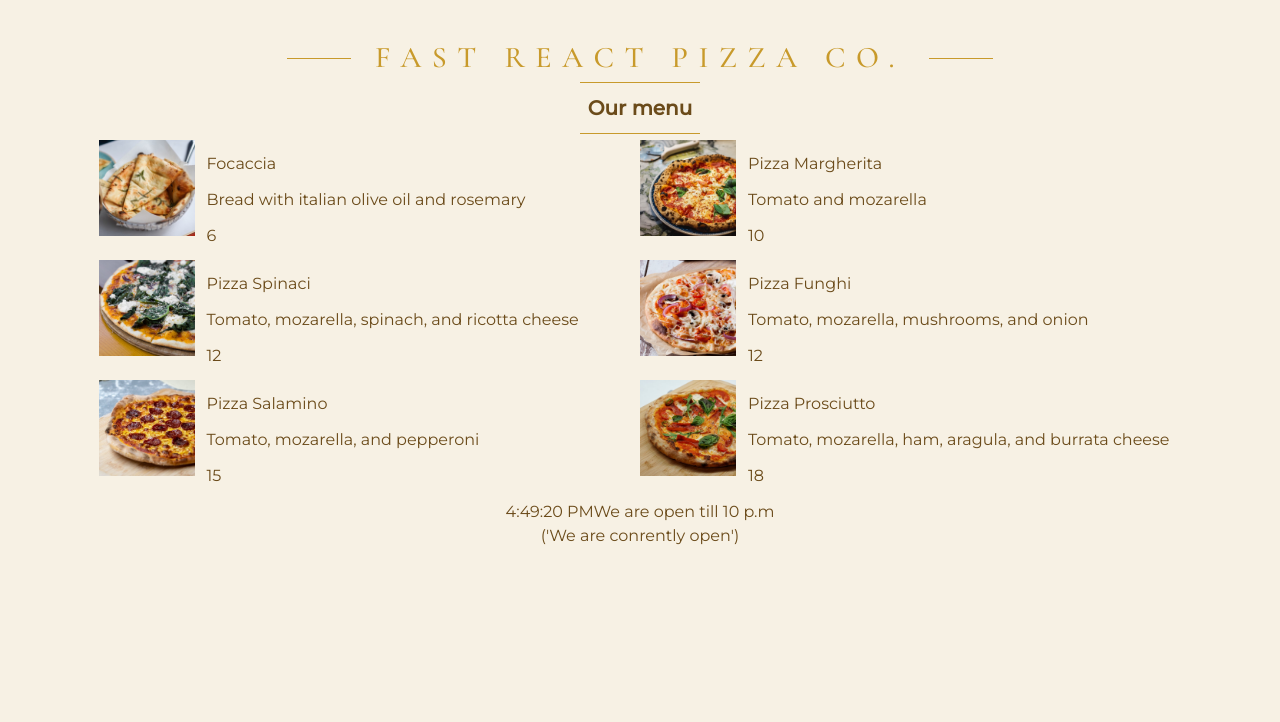
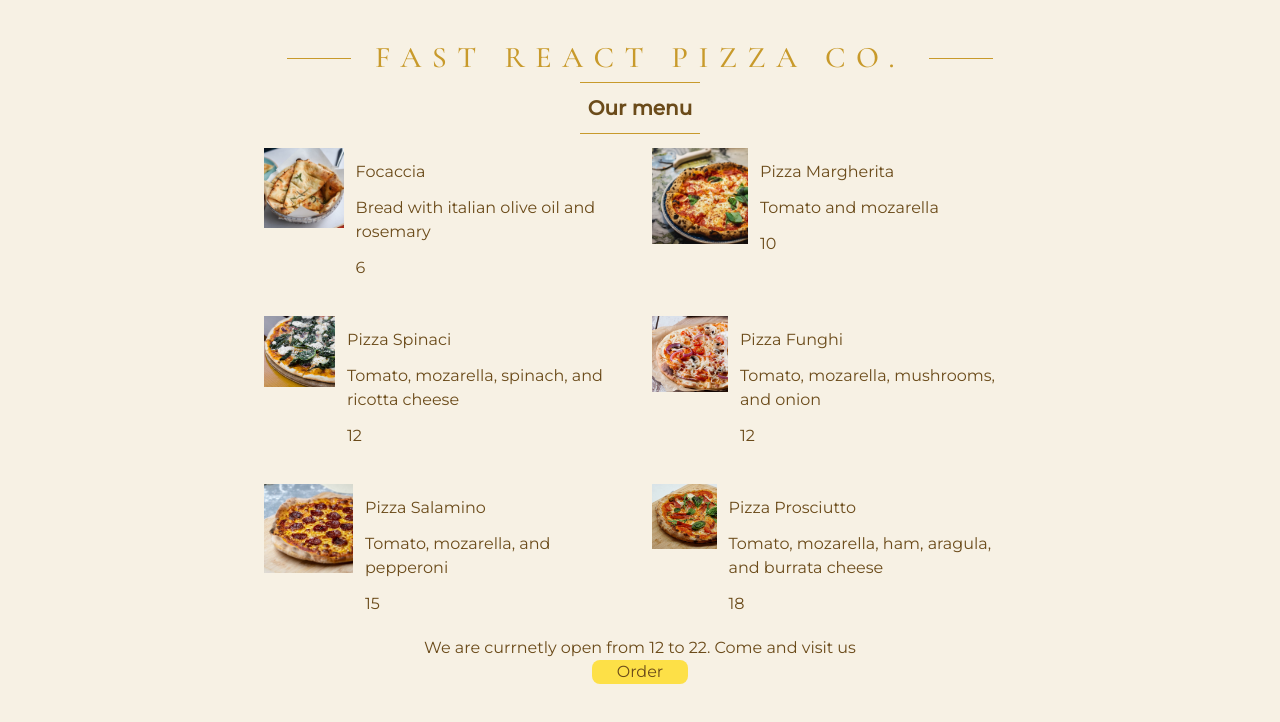
Before and after one commit to Majkan1/Single-Pizza-Menu, a React (Vite) app in the folder vite-project/: page / in a window 1280 px wide. Shown: the top 722 px of the page. Built offline with nearby package versions, Linux system fonts and the light colour scheme.

Commit message:
refactor:Make my layout looks better.

```diff
--- a/vite-project/src/App.tsx
+++ b/vite-project/src/App.tsx
@@ -68,22 +68,20 @@ function Header(){
 }
 
 function Footer(){
-  const hour = new Date().getHours();
+  //const hour = new Date().getHours();
   const openHours = 12;
   const closeHours = 22;
   return(
     <>
-      <footer>{new Date().toLocaleTimeString()}We are open till 10 p.m</footer>
-      {hour>=openHours && hour<=closeHours?
-      <p>('We are conrently open')</p>:
-      <p>('We are curently closed')</p>}
+    <p>We are currnetly open from {openHours} to {closeHours}. Come and visit us</p>
+    <button className="bg-yellow-300 rounded-lg w-24 h-auto">Order</button>
     </>
   )
 }
 
 function Menu({pizza}:MenuProps){
   return(
-    <div>
+    <div className="w-full max-w-3xl">
       <div className="flex justify-center items-center">
         <p className="relative font-bold text-xl m-2.5 p-2">
           <span className="absolute left-0 -top-1 h-px w-full bg-[#c89a2b]" />
@@ -91,10 +89,10 @@ function Menu({pizza}:MenuProps){
           <span className="absolute left-0 -bottom-1 h-px w-full bg-[#c89a2b]" />
         </p>
       </div>
-      <div className="grid grid-cols-2">
+      <div className="grid grid-cols-2 gap-6 p-2 place-items-start">
         {pizza.map((item,index)=>(
-        <div key = {index} >
-          <div className="flex">
+        <div key = {index} className="w-full">
+          <div className="flex items-start">
             <div>
               <img className="w-24"
                 src = {`${import.meta.env.BASE_URL}${item.photoName.replace(/^\//, "")}`}
```
